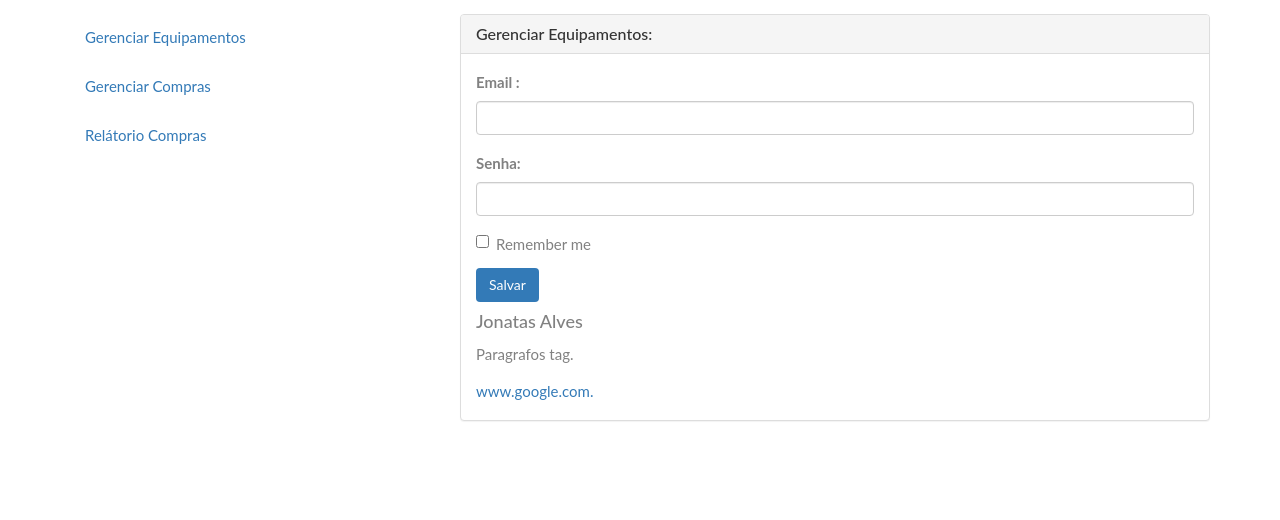
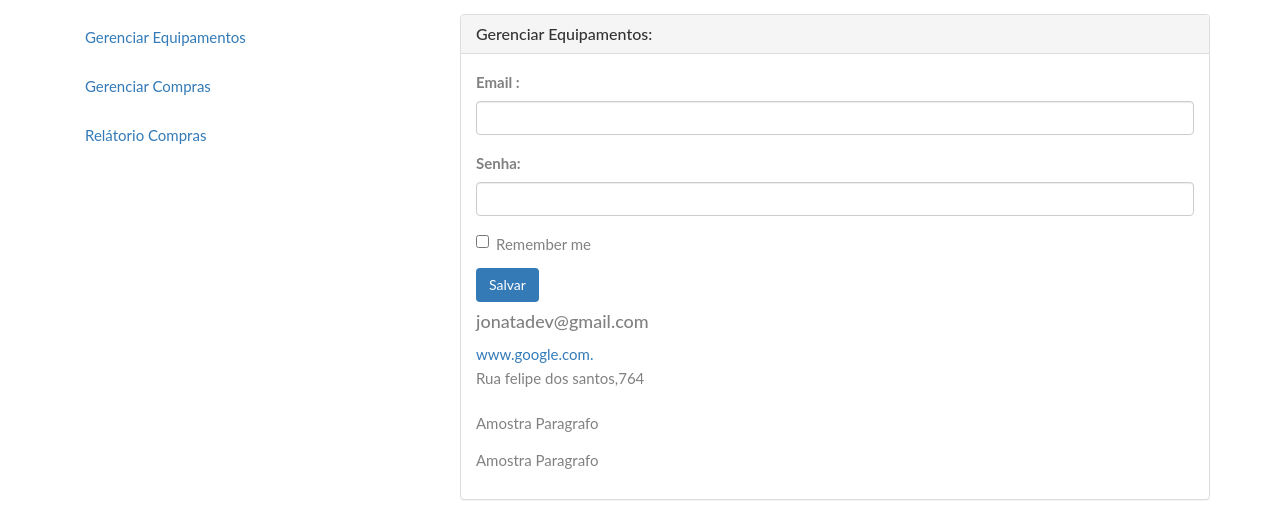
Before and after one commit to jonatadev/SistemaAcademia, a plain HTML site: page public_html/jonatas_vendasMensal.html in a window 1280 px wide. Shown: the part 440-960 px from the top of the page. Before the commit the page ends 881 px from the top, so only its background shows below. Drawn offline with Linux system fonts and the light colour scheme.

Commit message:
commint from UEM

```diff
--- a/public_html/jonatas_vendasMensal.html
+++ b/public_html/jonatas_vendasMensal.html
@@ -57,9 +57,11 @@
                 </div>
                 <button type="submit" class="btn bg-primary">Salvar</button>
               </form>
-              <h4>Jonatas Alves</h4>
-              <p>Paragrafos tag.</p>
+              <h4>jonatadev@gmail.com</h4>
               <a>www.google.com.</a>
+              <address>Rua felipe dos santos,764</address>
+              <p>Amostra Paragrafo</p>
+              <p>Amostra Paragrafo</p>
             </div>
           </div>
         </div>
```
